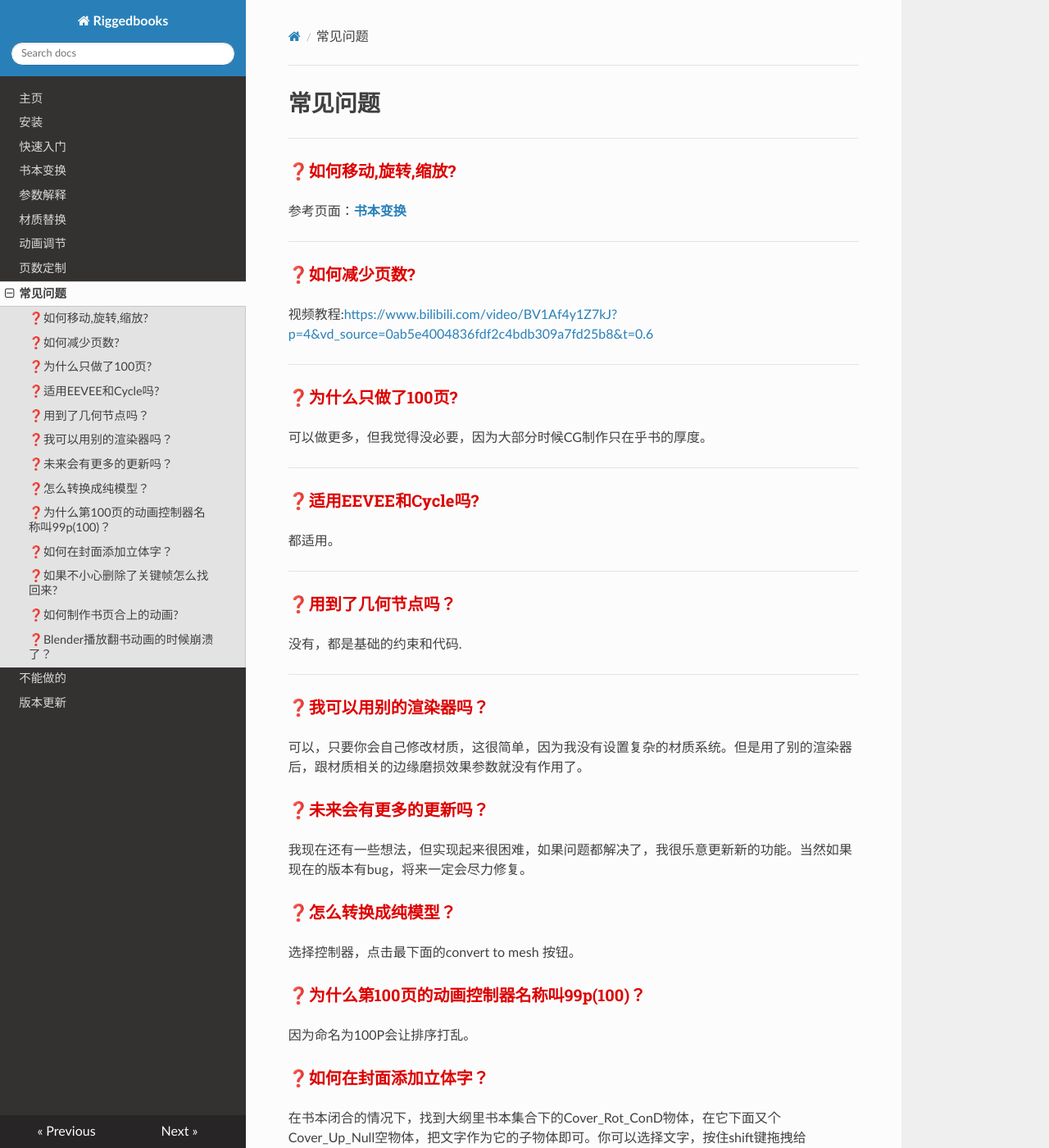
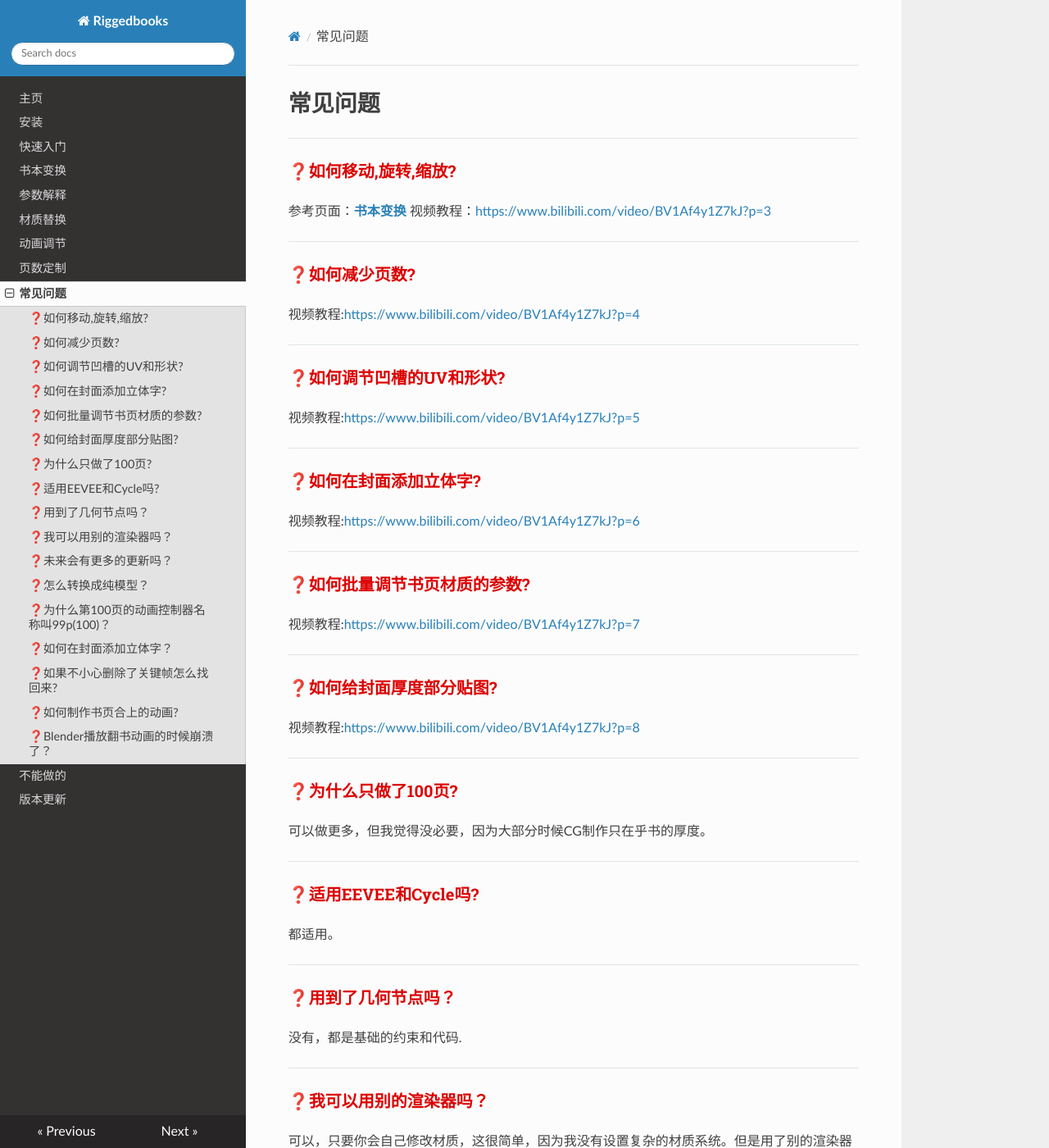
Before and after one commit to LiuRan89/Riggedbooks-manual-chinese, an MkDocs documentation site: the page built from docs/questions.md, in a window 1280 px wide and 1400 px high. Shown: the whole window at 82% size. Built offline with MkDocs 1.6.1, drawn with Linux system fonts in a browser that asks for light colours; nearby versions of some CDN libraries.

Commit message:
Update questions.md

```diff
--- a/docs/questions.md
+++ b/docs/questions.md
@@ -2,10 +2,27 @@
 ---
 ###❓<font color="#dd0000">如何移动,旋转,缩放?</font><br />
 参考页面：**[书本变换](transform.md)**
+视频教程：[https://www.bilibili.com/video/BV1Af4y1Z7kJ?p=3](https://www.bilibili.com/video/BV1Af4y1Z7kJ?p=3)
 
 ---
 ###❓<font color="#dd0000">如何减少页数?</font><br />
-视频教程:[https://www.bilibili.com/video/BV1Af4y1Z7kJ?p=4&vd_source=0ab5e4004836fdf2c4bdb309a7fd25b8&t=0.6](https://www.bilibili.com/video/BV1Af4y1Z7kJ?p=4&vd_source=0ab5e4004836fdf2c4bdb309a7fd25b8&t=0.6)
+视频教程:[https://www.bilibili.com/video/BV1Af4y1Z7kJ?p=4](https://www.bilibili.com/video/BV1Af4y1Z7kJ?p=4)
+
+---
+###❓<font color="#dd0000">如何调节凹槽的UV和形状?</font><br />
+视频教程:[https://www.bilibili.com/video/BV1Af4y1Z7kJ?p=5](https://www.bilibili.com/video/BV1Af4y1Z7kJ?p=5)
+
+---
+###❓<font color="#dd0000">如何在封面添加立体字?</font><br />
+视频教程:[https://www.bilibili.com/video/BV1Af4y1Z7kJ?p=6](https://www.bilibili.com/video/BV1Af4y1Z7kJ?p=6)
+
+---
+###❓<font color="#dd0000">如何批量调节书页材质的参数?</font><br />
+视频教程:[https://www.bilibili.com/video/BV1Af4y1Z7kJ?p=7](https://www.bilibili.com/video/BV1Af4y1Z7kJ?p=7)
+
+---
+###❓<font color="#dd0000">如何给封面厚度部分贴图?</font><br />
+视频教程:[https://www.bilibili.com/video/BV1Af4y1Z7kJ?p=8](https://www.bilibili.com/video/BV1Af4y1Z7kJ?p=8)
 
 ---
 ###❓<font color="#dd0000">为什么只做了100页?</font><br />
```
